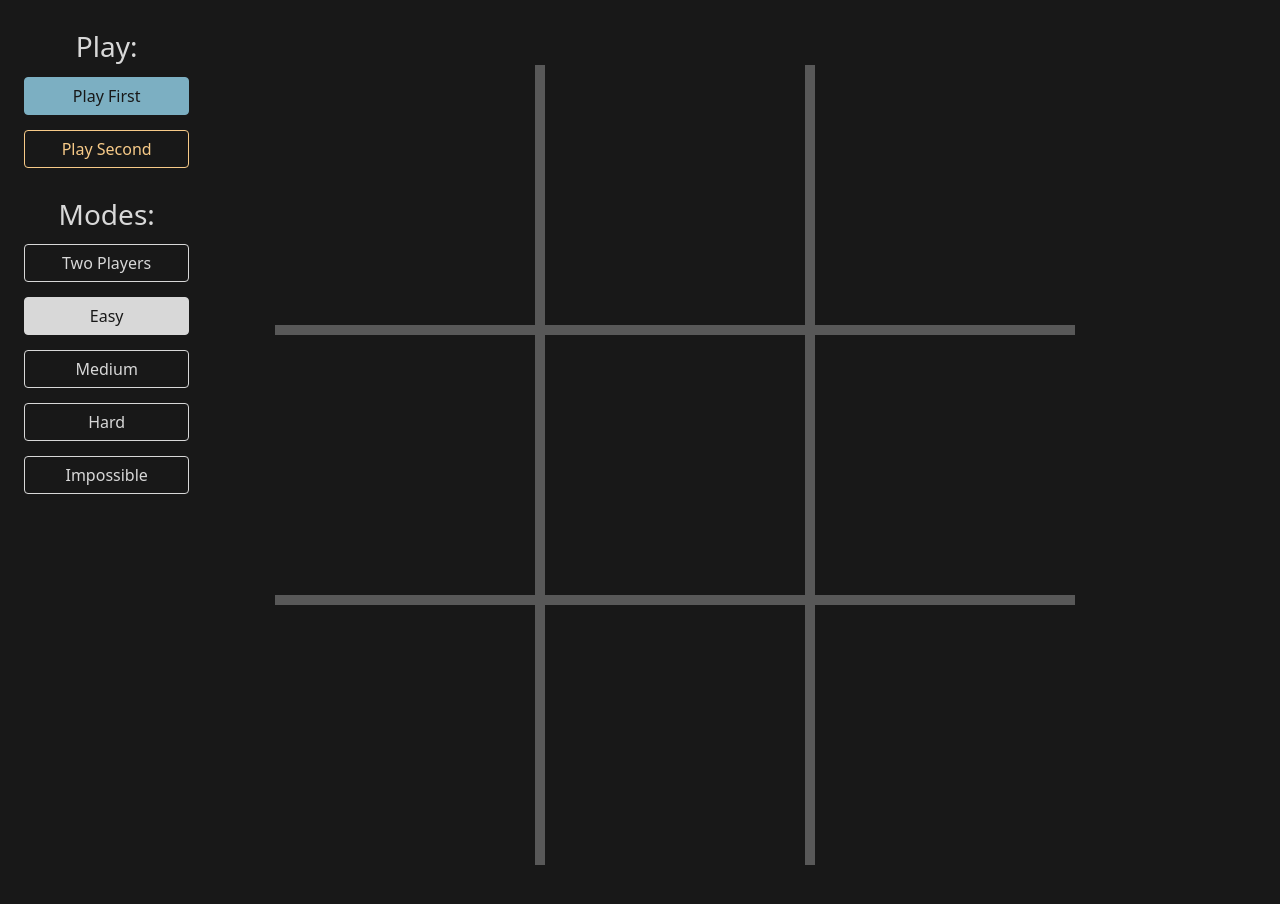
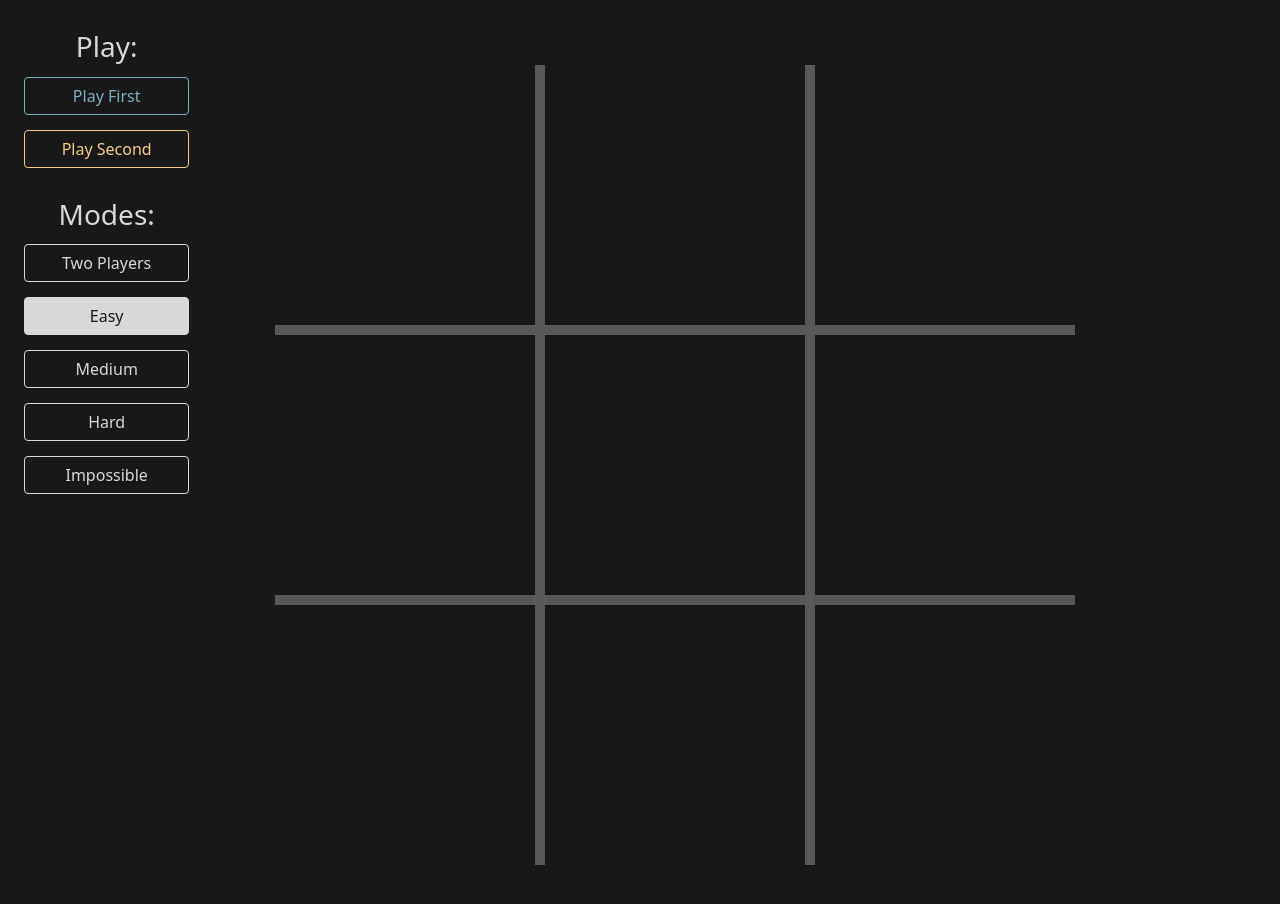
Before and after one commit to agandar1/Tic-Tac-Toe-Bot, a website: page static/index.html in a window 1280 px wide. Drawn offline with nearby package versions, Linux system fonts and the light colour scheme.

Commit message:
don't leave play first/second buttons colored

```diff
--- a/static/game.js
+++ b/static/game.js
@@ -83,13 +83,8 @@ function draw_board(canvas, state, buttons) {
 
     // Invert the colors of the chosen options
     buttons.forEach(b =>{
-        const id = b.id
-        b.classList.remove('btn-blue-chosen', 'btn-yellow-chosen', 'btn-white-chosen');
-        if (state.human == 1 && id == "playFirst")
-            b.classList.add('btn-blue-chosen');
-        if (state.human == 10 && id == "playSecond")
-            b.classList.add('btn-yellow-chosen');
-        if (id == state.mode)
+        b.classList.remove('btn-white-chosen');
+        if (b.id == state.mode)
             b.classList.add('btn-white-chosen');
     })
 }
--- a/static/style.css
+++ b/static/style.css
@@ -36,22 +36,12 @@ body {
     color: #181818 !important;
 }
 
-.btn-blue-chosen {
-    background-color: #7cafc2 !important;
-    color: #181818 !important;
-}
-
 .btn-outline-warning, .btn-outline-warning:active, .btn-outline-warning:visited {
     color: #f7ca88 !important;
     border-color: #f7ca88 !important;
 }
 
 .btn-outline-warning:hover {
-    background-color: #f7ca88 !important;
-    color: #181818 !important;
-}
-
-.btn-yellow-chosen {
     background-color: #f7ca88 !important;
     color: #181818 !important;
 }
```
